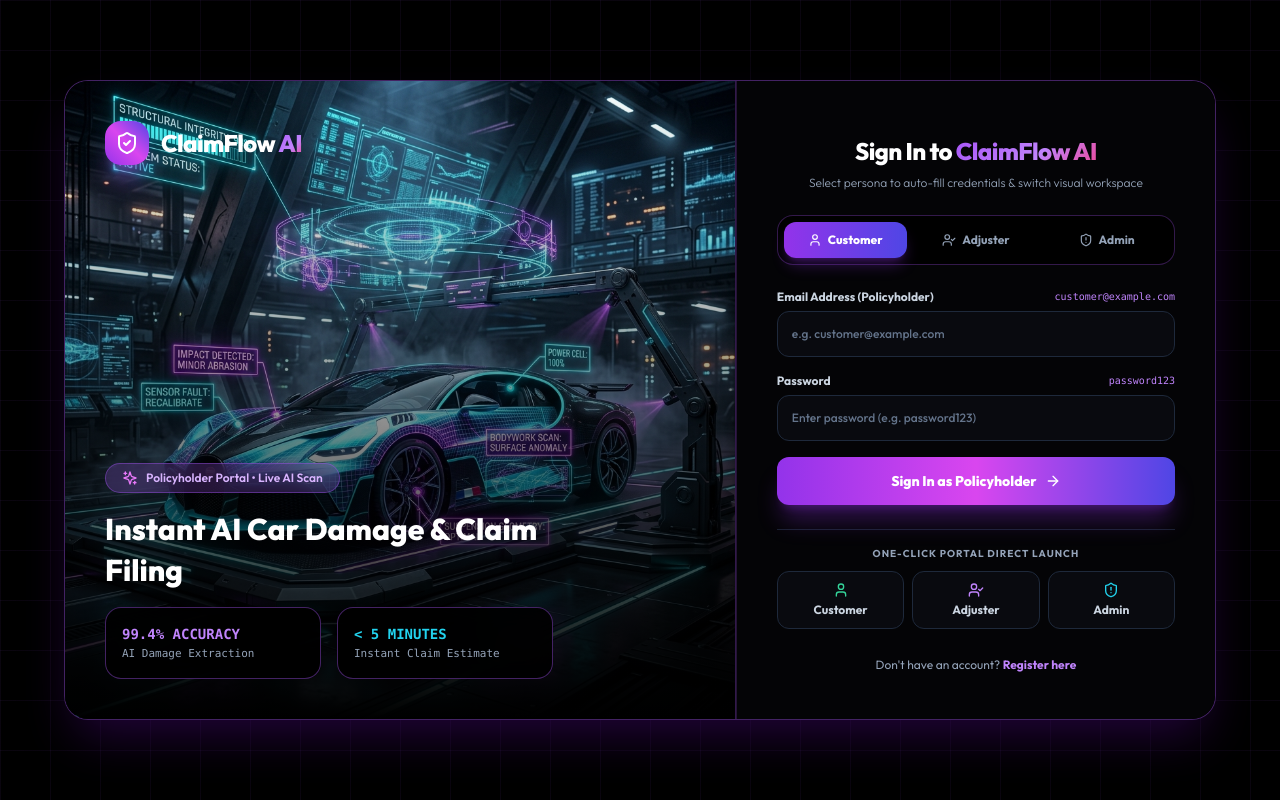
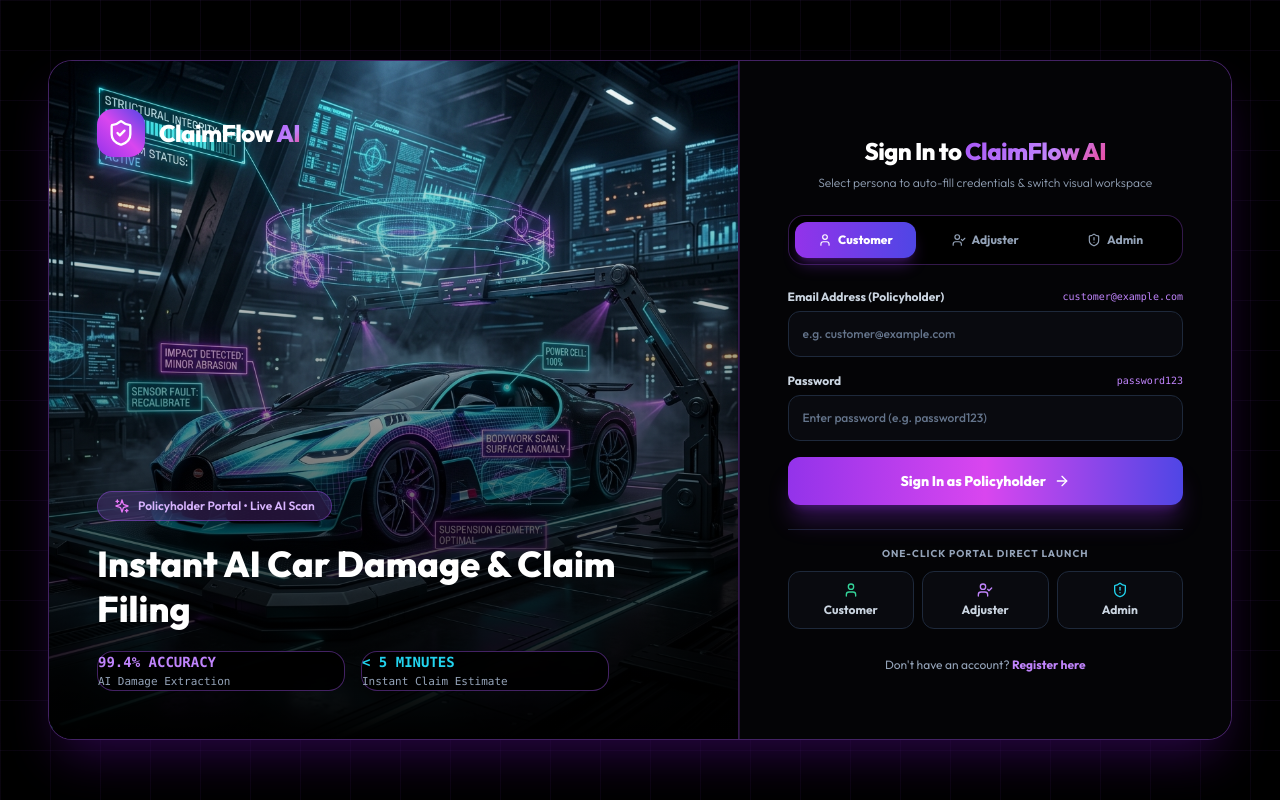
Before and after one commit to Suhirdha24/AI-Insurance-Claims-Processing-Platform, a Next.js app in the folder apps/web/: page /login in a window 1280 px wide. Built offline with nearby package versions, Linux system fonts and the light colour scheme; no server answers.

Commit message:
style(login): Expand container width to ultra-widescreen max-w-[1360px] cinema ratio

```diff
--- a/apps/web/app/(auth)/login/page.tsx
+++ b/apps/web/app/(auth)/login/page.tsx
@@ -99,14 +99,14 @@ export default function LoginPage() {
   };
 
   return (
-    <div className="min-h-screen bg-black text-slate-100 bg-cyber-grid flex items-center justify-center p-4 md:p-10 relative overflow-hidden">
+    <div className="min-h-screen bg-black text-slate-100 bg-cyber-grid flex items-center justify-center p-4 md:p-12 relative overflow-hidden">
       {/* Top Ambient Glow Aura */}
-      <div className="absolute top-0 left-1/2 -translate-x-1/2 w-full max-w-7xl h-[500px] bg-gradient-to-r from-purple-900/40 via-fuchsia-600/30 to-indigo-900/40 blur-[140px] pointer-events-none -z-10" />
+      <div className="absolute top-0 left-1/2 -translate-x-1/2 w-full max-w-[1400px] h-[550px] bg-gradient-to-r from-purple-900/40 via-fuchsia-600/30 to-indigo-900/40 blur-[150px] pointer-events-none -z-10" />
 
-      {/* Main Widescreen Split Container (Expanded max-w-6xl ratio) */}
-      <div className="w-full max-w-6xl rounded-3xl bg-black border border-purple-500/40 shadow-2xl shadow-purple-950/60 overflow-hidden grid grid-cols-1 lg:grid-cols-12 min-h-[640px]">
+      {/* Main Ultra-Widescreen Split Container (Expanded max-w-[1360px] Cinema Ratio) */}
+      <div className="w-full max-w-[1360px] rounded-3xl bg-black border border-purple-500/40 shadow-2xl shadow-purple-950/70 overflow-hidden grid grid-cols-1 lg:grid-cols-12 min-h-[680px]">
         {/* Left Column: Widescreen Persona Hero Graphic (7 Cols) */}
-        <div className="lg:col-span-7 relative hidden lg:flex flex-col justify-between p-10 border-r border-purple-500/30 overflow-hidden min-h-[600px]">
+        <div className="lg:col-span-7 relative hidden lg:flex flex-col justify-between p-12 border-r border-purple-500/30 overflow-hidden min-h-[650px]">
           {/* Pre-mounted persona hero images for instant zero-lag role switching */}
           {(['customer', 'adjuster', 'admin'] as RoleType[]).map((role) => (
             <img
@@ -122,9 +122,9 @@ export default function LoginPage() {
           <div className="absolute inset-0 bg-gradient-to-t from-black via-black/40 to-transparent z-10 pointer-events-none" />
 
           {/* Top Brand Tag */}
-          <div className="relative z-20 flex items-center gap-3">
-            <div className="w-11 h-11 rounded-2xl bg-gradient-to-tr from-purple-600 via-fuchsia-500 to-indigo-600 flex items-center justify-center text-white shadow-xl shadow-purple-500/40">
-              <ShieldCheck className="w-6 h-6" />
+          <div className="relative z-20 flex items-center gap-3.5">
+            <div className="w-12 h-12 rounded-2xl bg-gradient-to-tr from-purple-600 via-fuchsia-500 to-indigo-600 flex items-center justify-center text-white shadow-xl shadow-purple-500/40">
+              <ShieldCheck className="w-7 h-7" />
             </div>
             <span className="text-2xl font-extrabold tracking-tight text-white">
               ClaimFlow <span className="text-gradient-purple">AI</span>
@@ -132,22 +132,22 @@ export default function LoginPage() {
           </div>
 
           {/* Dynamic Floating AI Metrics Overlay */}
-          <div className="relative z-20 space-y-4">
+          <div className="relative z-20 space-y-5 max-w-xl">
             <div className="inline-flex items-center gap-2 px-4 py-1.5 rounded-full bg-purple-500/20 border border-purple-500/40 text-xs font-semibold text-purple-300 backdrop-blur-md">
               <Sparkles className="w-4 h-4 text-fuchsia-400" />
               {currentConfig.badge}
             </div>
 
-            <h2 className="text-3xl font-extrabold text-white leading-snug max-w-lg">
+            <h2 className="text-4xl font-extrabold text-white leading-tight">
               {currentConfig.title}
             </h2>
 
-            <div className="grid grid-cols-2 gap-4 text-xs font-mono max-w-md">
-              <div className="p-4 rounded-2xl bg-black/90 border border-purple-500/40 backdrop-blur-md">
+            <div className="grid grid-cols-2 gap-4 text-xs font-mono max-w-lg">
+              <div className="p-4.5 rounded-2xl bg-black/90 border border-purple-500/40 backdrop-blur-md">
                 <div className="text-purple-400 font-extrabold text-sm">{currentConfig.stat1Title}</div>
                 <div className="text-slate-400 text-[11px] mt-0.5">{currentConfig.stat1Sub}</div>
               </div>
-              <div className="p-4 rounded-2xl bg-black/90 border border-purple-500/40 backdrop-blur-md">
+              <div className="p-4.5 rounded-2xl bg-black/90 border border-purple-500/40 backdrop-blur-md">
                 <div className="text-cyan-400 font-extrabold text-sm">{currentConfig.stat2Title}</div>
                 <div className="text-slate-400 text-[11px] mt-0.5">{currentConfig.stat2Sub}</div>
               </div>
@@ -156,7 +156,7 @@ export default function LoginPage() {
         </div>
 
         {/* Right Column: Sleek Black Login Form (5 Cols) */}
-        <div className="lg:col-span-5 p-8 md:p-10 flex flex-col justify-center space-y-6 bg-[#040406] backdrop-blur-2xl border-l border-purple-500/20">
+        <div className="lg:col-span-5 p-10 md:p-12 flex flex-col justify-center space-y-6 bg-[#040406] backdrop-blur-2xl border-l border-purple-500/20">
           <div className="text-center space-y-2">
             <div className="w-12 h-12 rounded-2xl bg-gradient-to-tr from-purple-600 via-fuchsia-500 to-indigo-600 flex items-center justify-center text-white mx-auto shadow-lg shadow-purple-500/30 lg:hidden">
               <ShieldCheck className="w-6 h-6" />
```
